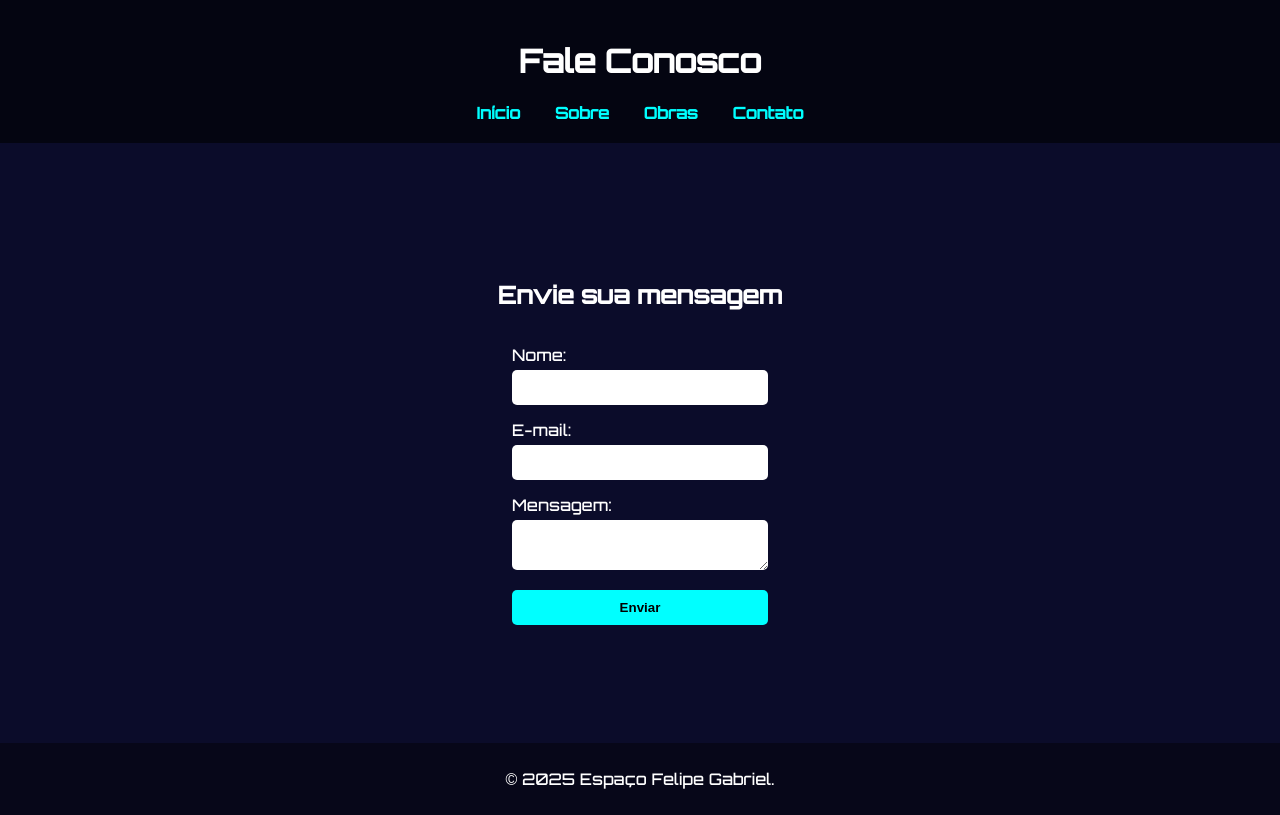
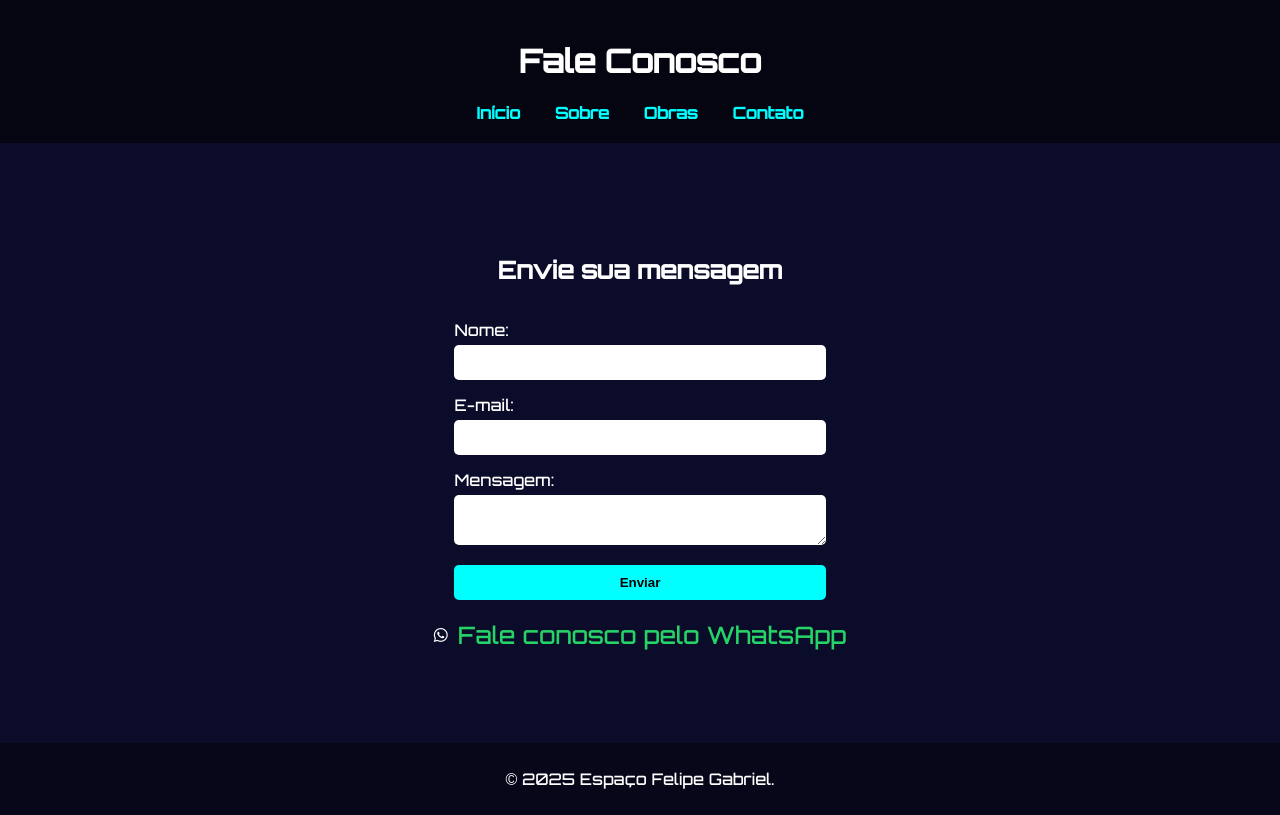
Before and after one commit to felipegs7/espacofelipegabriel-site, a plain HTML site: page contato.html in a window 1280 px wide. Drawn offline with Linux system fonts and the light colour scheme.

Commit message:
Update contato.html

```diff
--- a/contato.html
+++ b/contato.html
@@ -4,6 +4,21 @@
   <meta charset="UTF-8">
   <title>Contato - Espaço Felipe Gabriel</title>
   <link rel="stylesheet" href="estilo.css">
+  <!-- Ícone do WhatsApp via CDN -->
+  <link href="https://cdnjs.cloudflare.com/ajax/libs/font-awesome/6.4.0/css/all.min.css" rel="stylesheet">
+  <style>
+    .whatsapp-contato {
+      margin-top: 20px;
+      display: flex;
+      align-items: center;
+      gap: 10px;
+    }
+    .whatsapp-contato a {
+      color: #25D366;
+      font-size: 24px;
+      text-decoration: none;
+    }
+  </style>
 </head>
 <body>
   <div id="particles-js"></div>
@@ -32,6 +47,11 @@
         <button type="submit">Enviar</button>
       </form>
       <p id="mensagem-sucesso" style="display:none; color: green;">Sua mensagem foi enviada com sucesso!</p>
+
+      <div class="whatsapp-contato">
+        <i class="fab fa-whatsapp"></i>
+        <a href="https://wa.me/5516991698585" target="_blank">Fale conosco pelo WhatsApp</a>
+      </div>
     </section>
   </main>
   <footer>
```
